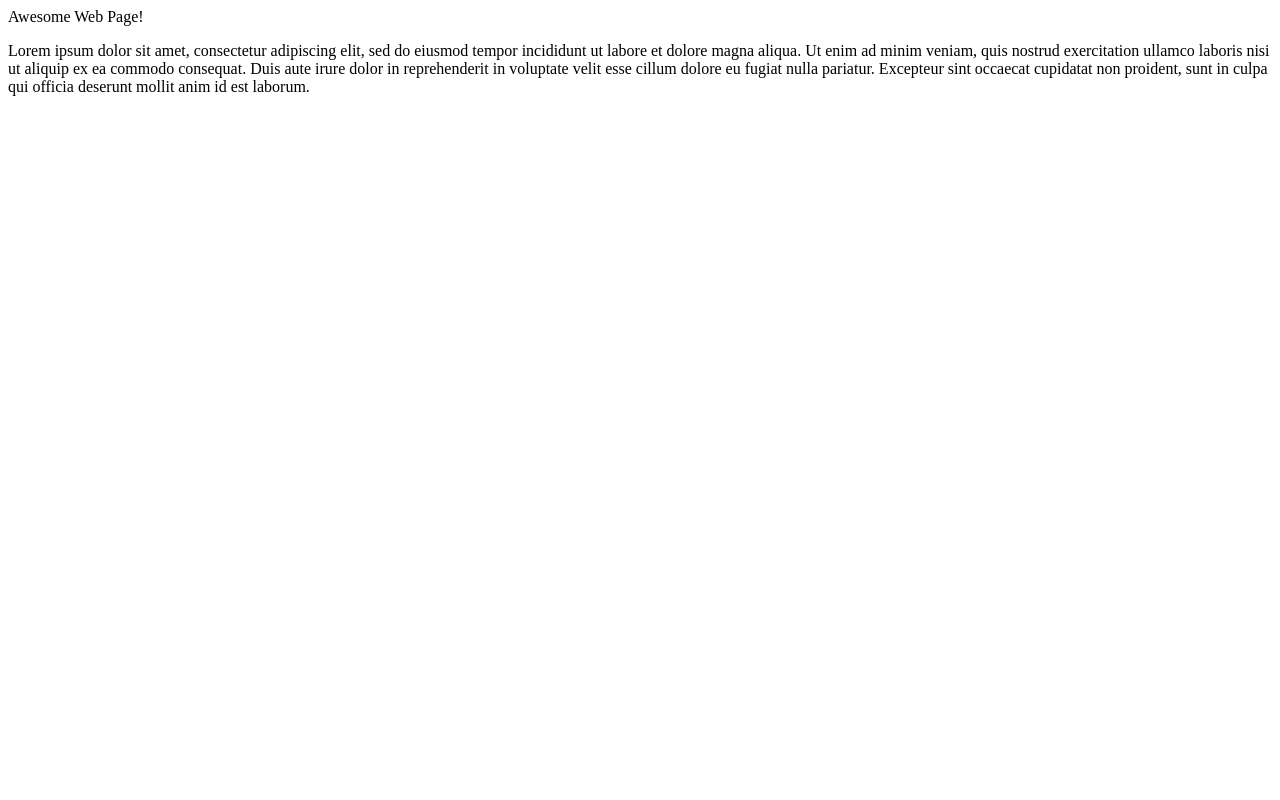
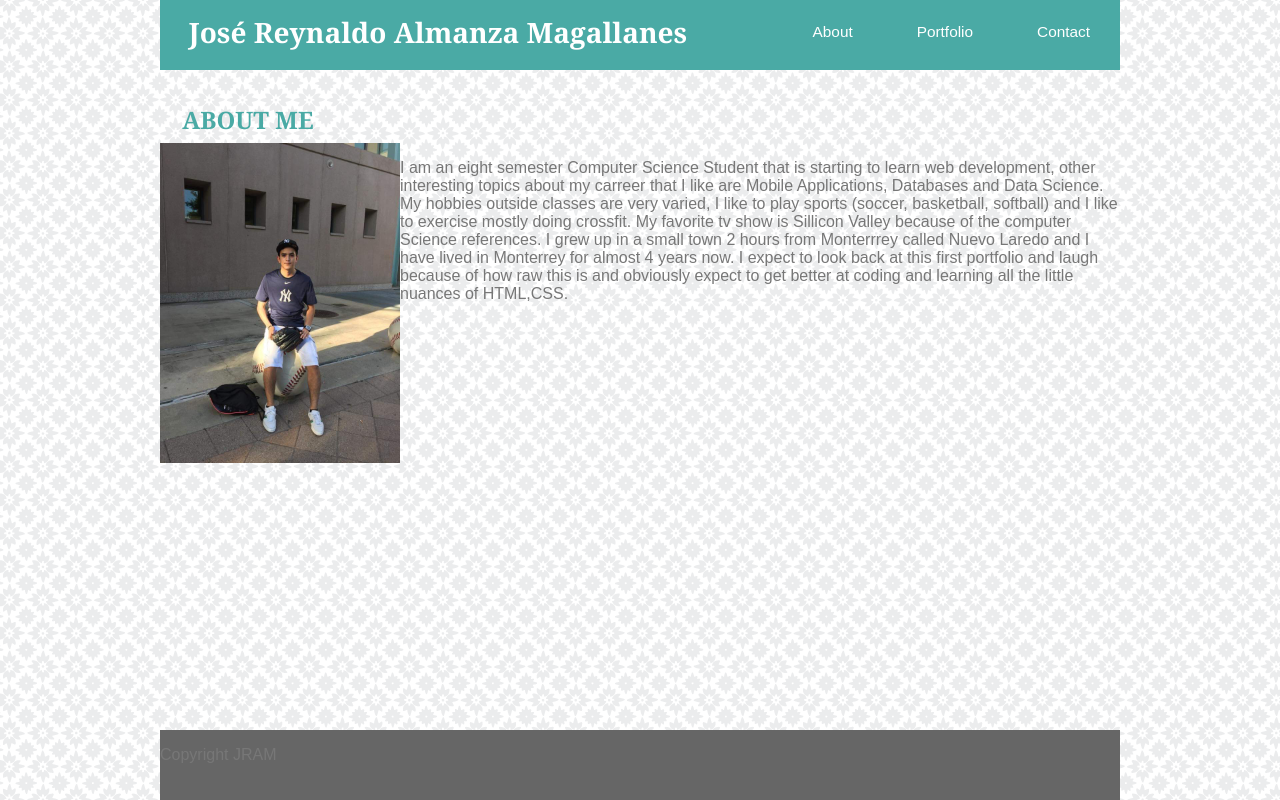
Before and after one commit to ReyAlmanza/Basic-Portfolio, a plain HTML site: page index.html in a window 1280 px wide. Drawn offline with Linux system fonts and the light colour scheme.

Commit message:
final site files

```diff
--- a/Assets/css/style.css
+++ b/Assets/css/style.css
@@ -0,0 +1,99 @@
+body,html{
+    margin: auto;
+    padding: auto;
+    width: 960px;
+
+}
+
+header{
+    width: 100%;
+    height: 70px;
+    background-color: #4aaaa5;
+}
+
+footer{
+    width: 960px;
+    height: 70px;
+    bottom: 0;
+    position: auto;
+    background-color: #666666;
+}
+
+#pie{
+position: absolute;
+}
+
+h1{
+    position: absolute;
+    padding: 3px;
+    float: left;
+    margin-left: 2%;
+    margin-top: 10px;
+    font-family: 'Georgia', cursive;
+    color: #4aaaa5;
+    font-size: 28px;
+}
+
+h2{
+
+    padding: 3px;
+    float: middle;
+    margin-left: 2%;
+    margin-top: 30px;
+
+    font-family: 'Georgia', cursive;
+    color: #4aaaa5;
+}
+
+
+span{
+    color: #ffffff;
+}
+
+ul{
+    width: auto;
+    float: right;
+    margin-top: 8px;
+}
+
+li{
+    display: inline-block;
+    padding: 15px 30px;
+}
+
+a{
+    text-align: center;
+    color: #ffffff;
+    text-decoration: none;
+    font-family: 'Arial', sans-serif;
+    font-size: 1.2vw;
+}
+p{
+    color: #777777;
+    font-family: 'Arial', sans-serif;
+
+}
+
+a:hover{
+    color: #F0c330;
+    transition: 0.5s;
+}
+
+
+
+img{
+    width: 100%;
+    margin-top: -16px;
+}
+
+#profilepicture {
+	width: 30%;
+	margin-top: 40px;
+}
+
+.imgportfolio{
+
+	width: 400px;
+	height: 400px;
+	margin: 15px;
+}
--- a/index.html
+++ b/index.html
@@ -1,12 +1,39 @@
 <!DOCTYPE html>
-<html>
-<head>
-	<title>First Web Page</title>
-</head>
-<body
+<html lang="en">
+    <head>
+        <meta charset="utf-8">
+        <title>Navbar</title>
+        <link rel="stylesheet" href="Assets/css/style.css">
+        <link href="https://fonts.googleapis.com/css?family=Alfa+Slab+One" rel="stylesheet">
+    </head>
+    <header>
+        <h1><span>José Reynaldo Almanza Magallanes</span></h1>
+        <nav>
+            <ul>
+                <li><a href="index.html">About</a></li>
+                <li><a href="portfolio.html">Portfolio</a></li>
+                <li><a href="contact.html">Contact</a></li>
 
-	<h1>Awesome Web Page!</h1>
-	<p>Lorem ipsum dolor sit amet, consectetur adipiscing elit, sed do eiusmod tempor incididunt ut labore et dolore magna aliqua. Ut enim ad minim veniam, quis nostrud exercitation ullamco laboris nisi ut aliquip ex ea commodo consequat. Duis aute irure dolor in reprehenderit in voluptate velit esse cillum dolore eu fugiat nulla pariatur. Excepteur sint occaecat cupidatat non proident, sunt in culpa qui officia deserunt mollit anim id est laborum.</p>
+            </ul>
+        </nav>
+    </header>
+    <body style="background-image: url('Assets/images/moroccan-flower.png')">
 
-</body>
+    		<h2>ABOUT ME</h2>
+    		<div >
+ 			<img src='Assets/images/profile.jpg' style='float: left; width: 25%'/>
+ 			<p>I am an eight semester Computer Science Student that is starting to learn web development,
+            other interesting topics about my carreer that I like are Mobile Applications, Databases and Data Science.
+            My hobbies outside classes are very varied, I like to play sports (soccer, basketball, softball) and I like
+            to exercise mostly doing crossfit.
+                My favorite tv show is Sillicon Valley because of the computer Science references.
+            I grew up in a small town 2 hours from Monterrrey called Nuevo Laredo and I have lived in Monterrey for almost 4 years now.
+            I expect to look back at this first portfolio and laugh because of how raw this is and obviously expect to get better at coding and learning
+            all the little nuances of HTML,CSS.
+        </p>
+			</div>
+    </body>
+    <footer id="pie">
+    <p>Copyright JRAM</p>
+    </footer>
 </html>
```
Also changed, not shown: contact.html (+37 -6 lines), portfolio.html (+32 -6 lines), Assets/images/moroccan-flower.png (added), 3 other files.
